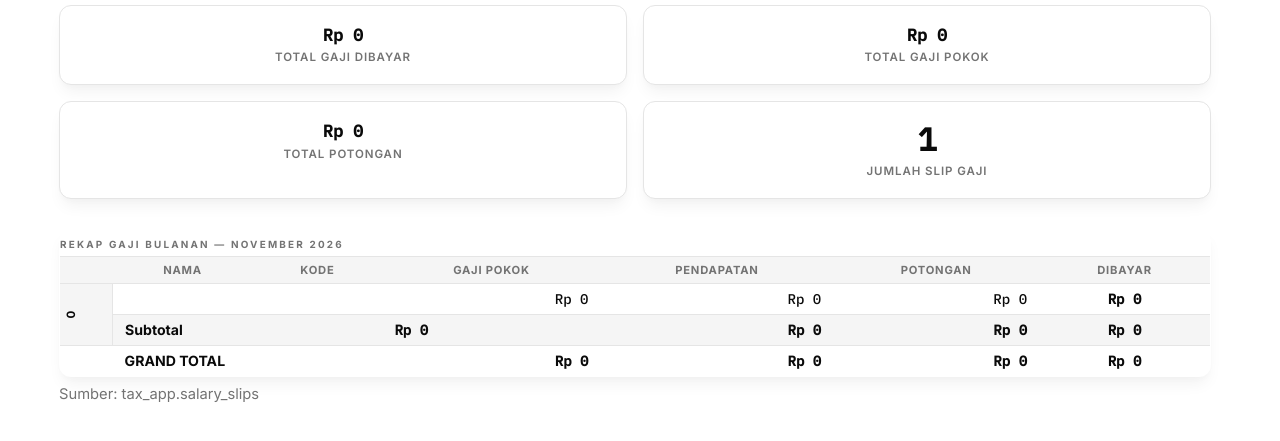
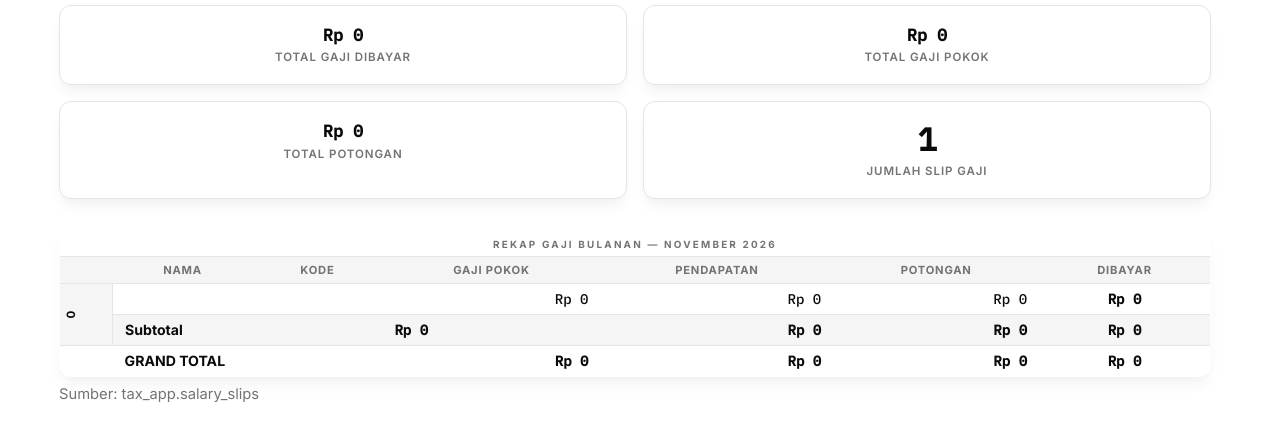
Before and after one commit to rnga4/absen_local, a PHP site: page /rekap_bulanan.php in a window 1280 px wide. Shown: the part 269-710 px from the top of the page. Run offline with PHP 8.4, Linux system fonts and the light colour scheme; the visitor is signed in with stand-in values (Sample User, id 1); data that the repository does not hold is empty; some web fonts are replaced.

Commit message:
style: center monthly recap table title

```diff
--- a/app/assets/style.css
+++ b/app/assets/style.css
@@ -684,6 +684,7 @@ h2.dept-title {
   width: auto;
   text-align: left;
 }
+.tbl.rekap .brand-row th { text-align: center; }
 .tbl.rekap .company-col, .tbl.rekap .company-label {
   width: 34px;
   text-align: center;
```
